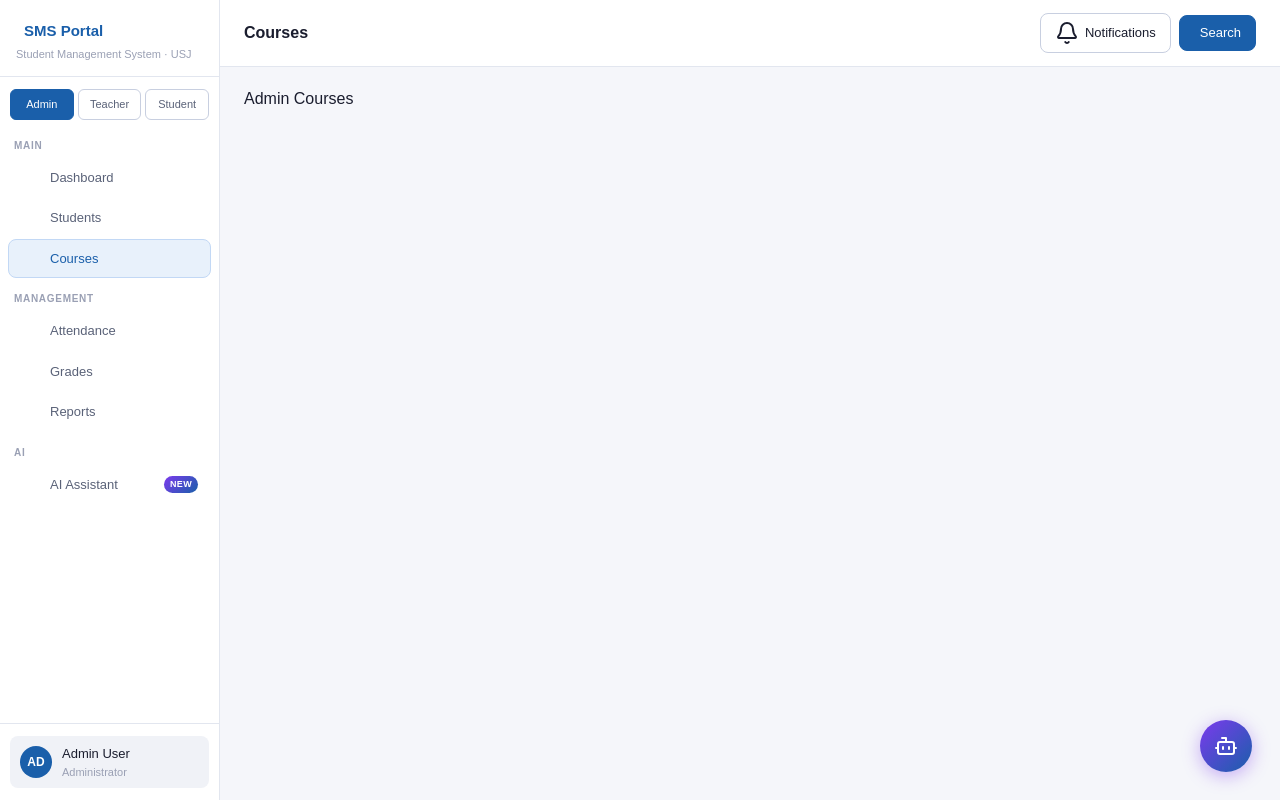
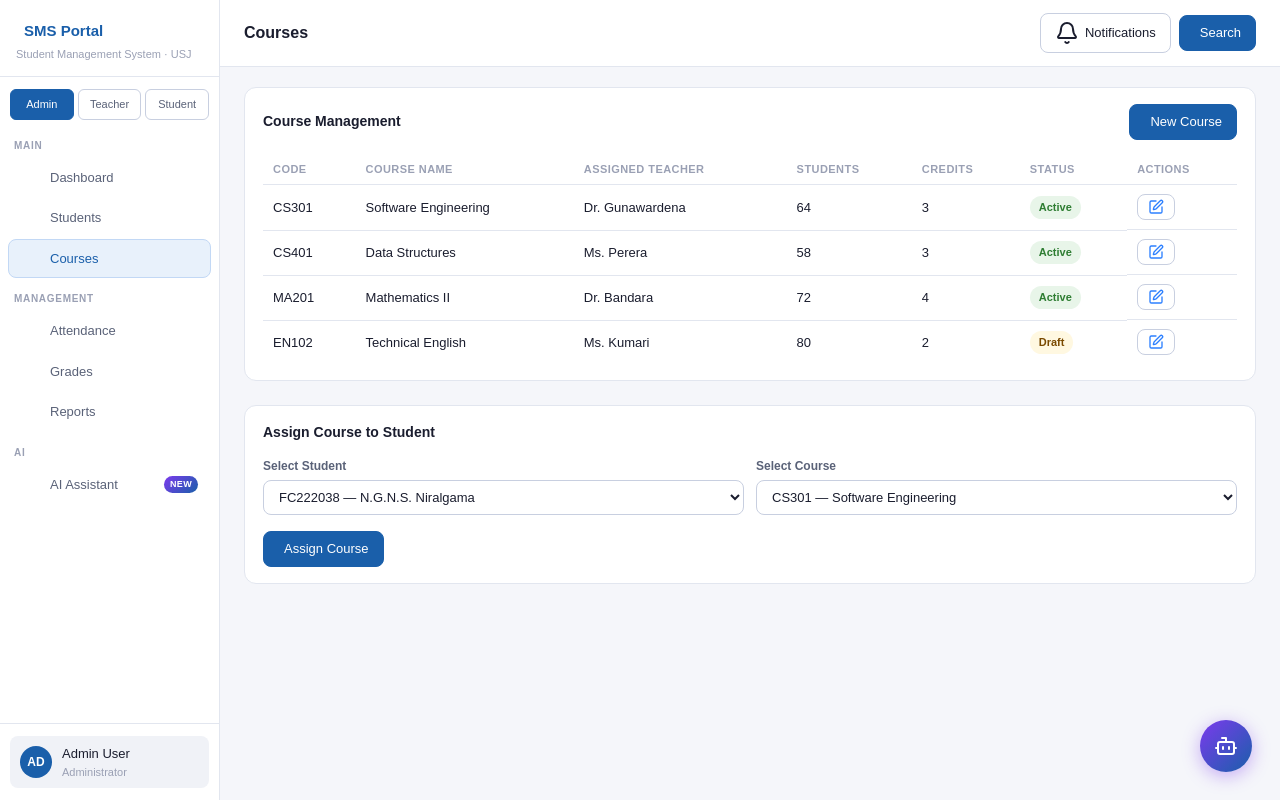
Before and after one commit to sarangas001/student-management-system, a React (Vite) app in the folder client/: page / in a window 1280 px wide. Both pictures are taken after a click on the element "Courses". Built offline with nearby package versions, Linux system fonts and the light colour scheme.

Commit message:
AdminCourses

```diff
--- a/client/src/pages/Admin/AdminCourses.jsx
+++ b/client/src/pages/Admin/AdminCourses.jsx
@@ -1,9 +1,89 @@
-
+import { Edit } from 'lucide-react';
+import { useState } from 'react';
 
 export const AdminCourses = () => {
+  const [courses] = useState([
+    { code: 'CS301', name: 'Software Engineering', teacher: 'Dr. Gunawardena', students: 64, credits: 3, status: 'Active' },
+    { code: 'CS401', name: 'Data Structures', teacher: 'Ms. Perera', students: 58, credits: 3, status: 'Active' },
+    { code: 'MA201', name: 'Mathematics II', teacher: 'Dr. Bandara', students: 72, credits: 4, status: 'Active' },
+    { code: 'EN102', name: 'Technical English', teacher: 'Ms. Kumari', students: 80, credits: 2, status: 'Draft' },
+  ]);
+
   return (
-    <div >
-      Admin Courses
+    <div>
+      {/* ── Course Management Card ── */}
+      <div className="card">
+        <div className="card-header">
+          <span className="card-title">Course Management</span>
+          <button className="btn btn-primary cursor-pointer">
+            <i className="ti ti-plus"></i>New Course
+          </button>
+        </div>
+
+        {/* Courses Table */}
+        <table>
+          <thead>
+            <tr>
+              <th>CODE</th>
+              <th>COURSE NAME</th>
+              <th>ASSIGNED TEACHER</th>
+              <th>STUDENTS</th>
+              <th>CREDITS</th>
+              <th>STATUS</th>
+              <th>ACTIONS</th>
+            </tr>
+          </thead>
+          <tbody>
+            {courses.map((course) => (
+              <tr key={course.code}>
+                <td>{course.code}</td>
+                <td>{course.name}</td>
+                <td>{course.teacher}</td>
+                <td>{course.students}</td>
+                <td>{course.credits}</td>
+                <td>
+                  <span className={`badge ${course.status === 'Active' ? 'badge-green' : 'badge-amber'}`}>
+                    {course.status}
+                  </span>
+                </td>
+                <td className='flex gap-2 items-center'>
+                  <button className="btn btn-sm cursor-pointer">
+                    <Edit className='w-4 h-4 text-blue-500' />
+                  </button>
+                </td>
+              </tr>
+            ))}
+          </tbody>
+        </table>
+      </div>
+
+      {/* ── Assign Course to Student Card ── */}
+      <div className="card" style={{ marginTop: '24px' }}>
+        <div className="card-header">
+          <span className="card-title">Assign Course to Student</span>
+        </div>
+
+        <div className="form-row">
+          <div className="form-group">
+            <label>Select Student</label>
+            <select className="cursor-pointer">
+              <option>FC222038 — N.G.N.S. Niralgama</option>
+            </select>
+          </div>
+          <div className="form-group">
+            <label>Select Course</label>
+            <select className="cursor-pointer">
+              <option>CS301 — Software Engineering</option>
+            </select>
+          </div>
+        </div>
+
+        <div style={{ marginTop: '16px' }}>
+          <button className="btn btn-primary cursor-pointer">
+            <i className="ti ti-link"></i>Assign Course
+          </button>
+        </div>
+      </div>
     </div>
-  )
-}
+  );
+};
```
